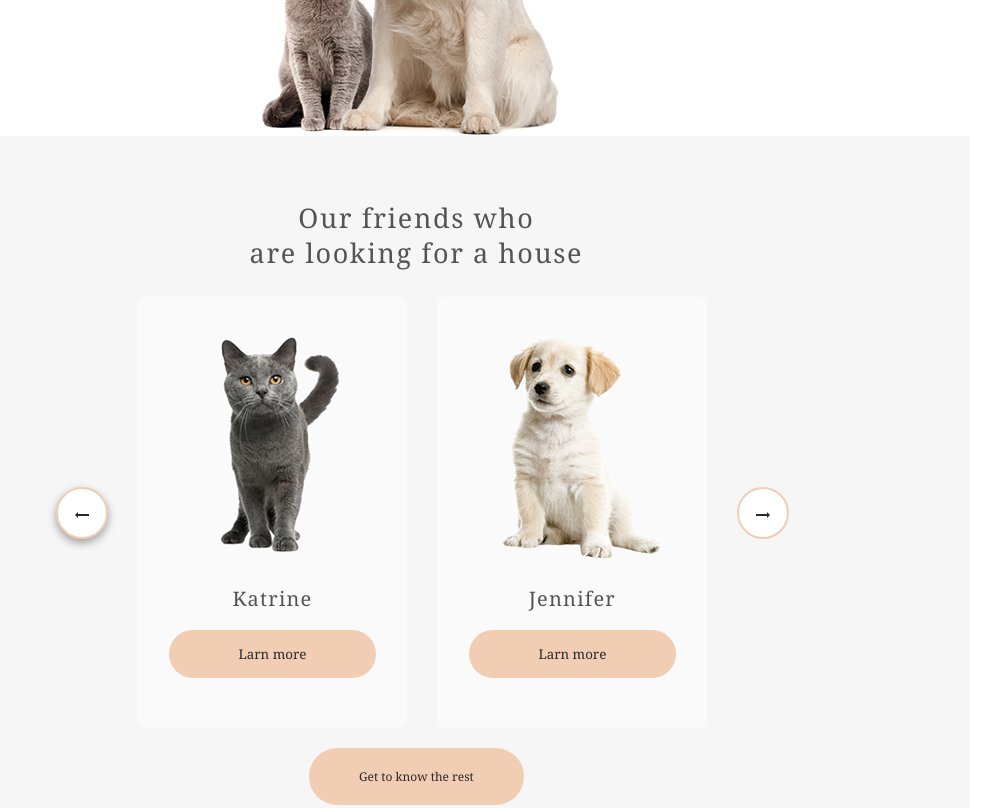
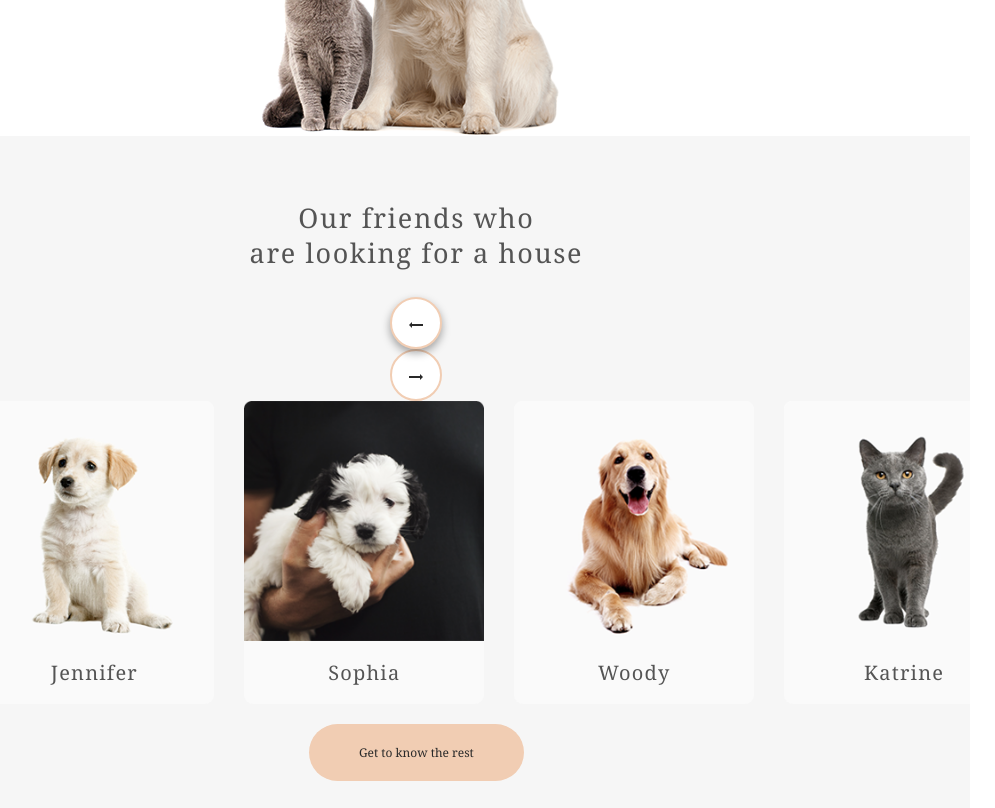
Before and after one commit to istvanvaradi/shelter, a plain HTML site: page pages/main/index.html in a window 1280 px wide. Shown: the part 2220-3028 px from the top of the page, without its empty margins (270-1265 px from the left). Drawn offline with Linux system fonts and the light colour scheme.

Commit message:
init:first commit

```diff
--- a/pages/main/index.html
+++ b/pages/main/index.html
@@ -10,7 +10,7 @@
     <title>Shelter</title>
   </head>
   <body>
-    <main class="main">
+    <main class="main" id="main">
       <section class="top-section">
         <header>
           <section class="logo">
@@ -86,49 +86,23 @@
             are looking for a house
           </h3>
         </div>
-        <div class="cards">
-          <div class="circle">
+           <div   id="left" class="circle">
             <img
-              id="left"
+
               alt="left-narrow"
               src="../../assets/icons/left.png"
             />
           </div>
           <!--- the actual cards  -->
-          <div class="card">
+
+          <div class="circleb" id="right" style="box-shadow: none;">
             <img
-              alt="Katrine"
-              src="../../assets/images/pets-katrine.png"
-              width="270px"
-            />
-            <p>Katrine</p>
-            <button class="btn-card">Larn more</button>
-          </div>
-          <div class="card">
-            <img
-              alt="Jennifer"
-              src="../../assets/images/pets-jennifer.png"
-              width="270px"
-            />
-            <p>Jennifer</p>
-            <button class="btn-card">Larn more</button>
-          </div>
-          <div class="card">
-            <img
-              alt="Woody"
-              src="../../assets/images/pets-woody.png"
-              width="270px"
-            />
-            <p>Woody</p>
-            <button class="btn-card">Larn more</button>
-          </div>
-          <div class="circleb" style="box-shadow: none;">
-            <img
-              id="right"
+
               alt="right-narrow"
               src="../../assets/icons/right.png"
             />
           </div>
+        <div class="cards" id="cardCollection">
         </div>
         <button
           class="btn-main"
--- a/pages/main/index.js
+++ b/pages/main/index.js
@@ -1,13 +1,86 @@
 const hamburgerButton = document.getElementById('hamburger')
 const navList = document.getElementById('nav-list')
 const logo = document.getElementById('logo')
-
+const cardCollection = document.getElementById('cardCollection')
+const left = document.getElementById('left')
+const right = document.getElementById('right')
+const ourFriends = document.getElementById('our-friends')
+const modal = document.getElementById('modal')
+//card Carsoul
+let margin = 0
+left.addEventListener('click', (e) => {
+    margin -= 200
+    cardCollection.firstElementChild.style = `margin-left:${margin}px`
+})
+right.addEventListener('click', (e) => {
+    margin += 200
+    cardCollection.firstElementChild.style = `margin-left:${margin}px`
+})
+//toggle nav
 function toggleButton() {
     if (navList.style.display === 'none') {
         navList.style.display = 'block'
+        hamburgerButton.classList.toggle('rotate')
+        hamburgerButton.style = ' margin-right: 4rem;'
     } else {
         navList.style.display = 'none'
+        hamburgerButton.classList.remove('rotate')
+        hamburgerButton.style = ' margin-right: 0;'
     }
 }
 
 hamburgerButton.addEventListener('click', toggleButton)
+
+//fetch data
+var objMain
+
+fetch('./main.json')
+    .then((result) => result.json())
+    .then((data) => (objMain = data))
+    .then((objMain) => {
+        for (let ele of objMain) {
+            let card = document.createElement('div')
+            card.setAttribute('class', 'card')
+
+            let name = document.createElement('p')
+            name.innerHTML = ele['name']
+            let image = document.createElement('img')
+            let pagimage = document.createElement('img')
+            let button = document.createElement('btn')
+            let modal = document.createElement('div')
+            let modalText = document.createElement('p')
+            let close = document.createElement('button')
+            close.innerHTML = 'X'
+            close.setAttribute('class', 'close')
+            modalText.innerHTML = ele['description']
+            modal.appendChild(modalText)
+            modal.setAttribute('class', 'modal')
+            button.innerHTML = 'Learn more'
+            button.setAttribute('class', 'btn-card')
+            image.src = ele['img']
+            pagimage.src = ele['img']
+            image.style.width = '240px'
+            card.appendChild(modal)
+            modal.appendChild(close)
+            modal.appendChild(pagimage)
+            card.appendChild(image)
+            card.appendChild(name)
+            card.appendChild(button)
+            cardCollection.appendChild(card)
+            close.addEventListener('click', (e) => {
+                e.target.parentNode.style = 'visibility:hidden'
+                document.body.style = 'overflow-y:auto'
+            })
+
+            card.addEventListener('click', (e) => {
+                if (e.target === image) {
+                    e.target.parentNode.firstElementChild.style =
+                        'visibility:visible'
+                    document.body.style = 'overflow-y:hidden'
+                }
+            })
+        }
+    })
+
+let close = document.createElement('button')
+close.innerHTML = 'X'
--- /dev/null
+++ b/pages/main/main.json
@@ -0,0 +1,90 @@
+[
+  {
+    "name": "Jennifer",
+    "img": "../../assets/images/pets-jennifer.png",
+    "type": "Dog",
+    "breed": "Labrador",
+    "description": "Jennifer is a sweet 2 months old Labrador that is patiently waiting to find a new forever home. This girl really enjoys being able to go outside to run and play, but won't hesitate to play up a storm in the house if she has all of her favorite toys.",
+    "age": "2 months",
+    "inoculations": ["none"],
+    "diseases": ["none"],
+    "parasites": ["none"]
+  },
+  {
+    "name": "Sophia",
+    "img": "../../assets/images/sophia.png",
+    "type": "Dog",
+    "breed": "Shih tzu",
+    "description": "Sophia here and I'm looking for my forever home to live out the best years of my life. I am full of energy. Everyday I'm learning new things, like how to walk on a leash, go potty outside, bark and play with toys and I still need some practice.",
+    "age": "1 month",
+    "inoculations": ["parvovirus"],
+    "diseases": ["none"],
+    "parasites": ["none"]
+  },
+  {
+    "name": "Woody",
+    "img": "../../assets/images/pets-woody.png",
+    "type": "Dog",
+    "breed": "Golden Retriever",
+    "description": "Woody is a handsome 3 1/2 year old boy. Woody does know basic commands and is a smart pup. Since he is on the stronger side, he will learn a lot from your training. Woody will be happier when he finds a new family that can spend a lot of time with him.",
+    "age": "3 years 6 months",
+    "inoculations": ["adenovirus", "distemper"],
+    "diseases": ["right back leg mobility reduced"],
+    "parasites": ["none"]
+  },
+  {
+    "name": "Scarlett",
+    "img": "../../assets/images/pets-scarlet.png",
+    "type": "Dog",
+    "breed": "Jack Russell Terrier",
+    "description": "Scarlett is a happy, playful girl who will make you laugh and smile. She forms a bond quickly and will make a loyal companion and a wonderful family dog or a good companion for a single individual too since she likes to hang out and be with her human.",
+    "age": "3 months",
+    "inoculations": ["parainfluenza"],
+    "diseases": ["none"],
+    "parasites": ["none"]
+  },
+  {
+    "name": "Katrine",
+    "img": "../../assets/images/pets-katrine.png",
+    "type": "Cat",
+    "breed": "British Shorthair",
+    "description": "Katrine is a beautiful girl. She is as soft as the finest velvet with a thick lush fur. Will love you until the last breath she takes as long as you are the one. She is picky about her affection. She loves cuddles and to stretch into your hands for a deeper relaxations.",
+    "age": "6 months",
+    "inoculations": ["panleukopenia"],
+    "diseases": ["none"],
+    "parasites": ["none"]
+  },
+  {
+    "name": "Timmy",
+    "img": "../../assets/images/pets-timmy.png",
+    "type": "Cat",
+    "breed": "British Shorthair",
+    "description": "Timmy is an adorable grey british shorthair male. He loves to play and snuggle. He is neutered and up to date on age appropriate vaccinations. He can be chatty and enjoys being held. Timmy has a lot to say and wants a person to share his thoughts with.",
+    "age": "2 years 3 months",
+    "inoculations": ["calicivirus", "viral rhinotracheitis"],
+    "diseases": ["kidney stones"],
+    "parasites": ["none"]
+  },
+  {
+    "name": "Freddie",
+    "img": "../../assets/images/pets-freddie.png",
+    "type": "Cat",
+    "breed": "British Shorthair",
+    "description": "Freddie is a little shy at first, but very sweet when he warms up. He likes playing with shoe strings and bottle caps. He is quick to learn the rhythms of his human’s daily life. Freddie has bounced around a lot in his life, and is looking to find his forever home.",
+    "age": "2 months",
+    "inoculations": ["rabies"],
+    "diseases": ["none"],
+    "parasites": ["none"]
+  },
+  {
+    "name": "Charly",
+    "img": "../../assets/images/pets-charly.png",
+    "type": "Dog",
+    "breed": "Jack Russell Terrier",
+    "description": "This cute boy, Charly, is three years old and he likes adults and kids. He isn’t fond of many other dogs, so he might do best in a single dog home. Charly has lots of energy, and loves to run and play. We think a fenced yard would make him very happy.",
+    "age": "8 years",
+    "inoculations": ["bordetella bronchiseptica", "leptospirosis"],
+    "diseases": ["deafness", "blindness"],
+    "parasites": ["lice", "fleas"]
+  }
+]
--- a/pages/main/styles.css
+++ b/pages/main/styles.css
@@ -175,9 +175,45 @@ justify-content: space-between;
     align-items: center;
     justify-content: space-around;
 }
+ .modal{
+  visibility:hidden;
+   display: flex;
+   justify-content: center;
+  position: fixed;
+  right: 0;
+  top: 0;
+  margin: auto;
+  z-index: 9999;
+  overflow: auto;
+  width: 50%;
+  height: 50%;
+  padding-top: 100px;
+  background-color: rgb(236, 232, 232);
+
+}
+
+.modal h2{
+    padding: 2rem;
+    display: flex;
+}
+.modal img{
+    width: 240px;
+    padding-bottom: 2rem;
+}
+.modal button{
+width: 52px;
+    height: 52px;
+    background: #fff;
+    border: 2px solid #F1CDB3;
+    display: flex;
+    flex-direction: column;
+    justify-content: center;
+    align-items: center;
+    box-sizing: border-box;
+    border-radius: 100px;
+}
 
 .about-txt{
-width: 1200px;
 color: #292929;
 width: 29vw;
 display: flex;
@@ -185,6 +221,13 @@ flex-direction: column;
 align-items:  flex-start;
 justify-content: left;
 padding: 4rem;
+}
+
+.blur{
+
+  filter: blur(2px);
+  -webkit-filter: blur(2px);
+
 }
 .about-txt h3{
 width: 370px;
@@ -235,9 +278,12 @@ color: #545454;
     display: flex;
     flex-direction: column;
     flex-wrap:wrap;
+    justify-content: center;
     align-items: center;
     background-color: #F6F6F6;
 }
+
+
 .card{
     display: flex;
     flex-direction: column;
@@ -269,15 +315,12 @@ color: #545454;
   display: flex;
   flex-direction: column;
   align-items: center;
-  padding: 23px 19px;
   box-sizing: border-box;
-
   border-radius: 100px;
 }
  .circle {
   border-radius: 50%;
   width: 52px;
-
   height: 52px;
   padding: 23px 19px;
   background: #fff;
@@ -289,6 +332,13 @@ color: #545454;
   box-sizing: border-box;
   filter:drop-shadow(0px 4px 4px rgba(0, 0, 0, 0.35));
   border-radius: 100px;
+}
+#cardCollection{
+    width: 70vw;
+}
+#cardCollection .card .btn-card{
+    width: 7vw;
+    display: flex;
 }
 
 /*how you can help*/
@@ -332,7 +382,6 @@ width: 165px;
 line-height: 25px;
 text-align: center;
 }
-
 /*Donation*/
 #donate{
     padding-bottom: 100px;
@@ -409,6 +458,8 @@ footer{
     color: #FAFAFA;
 }
 
+
+
 footer h3{
     font-family: Georgia, 'Times New Roman', Times, serif;
     font-size: 32px;
@@ -465,15 +516,25 @@ nav li a:hover{
     color: #d88951;
 
 }
-
+.close{
+    color: #292929;
+    width: 20px;
+    position: fixed;
+}
 
 
 .btn-main:hover{
     background-color: #7c6252;
 }
 .hamburger{
-  display: none;
+ display: none;
+
 }
+.rotate{
+     transition: 0.5s;
+    transform:rotate(90deg);
+}
+
 
 
 @media screen and ( max-width:1280px) {
@@ -534,6 +595,7 @@ nav li a:hover{
         justify-content: space-between;
         margin-left: 1%;
     }
+
     #our-friends .cards :nth-child(4){
         display: none;
     }
@@ -601,7 +663,17 @@ nav li a:hover{
     width: 80%;
 }
 
+nav{
+    background-color: #292929;
+    color: #e6aeae;
+    width: inherit;
+    border-radius: 15px;
+    width: max-content;
+}
+nav .hamburger{
+margin-right: 10%;
 
+}
 
 
 .intro p{
@@ -614,10 +686,9 @@ nav li a:hover{
     color: #e6aeae;
     font-size: 30px;
     display: block;
+
 }
-.top-section .btn-main{
-    margin-left:    ;
-}
+
 
 #nav-list{
     display: none   ;
```
Also changed, not shown: pages/pets/pets.JSON (added, +90 -0 lines).
